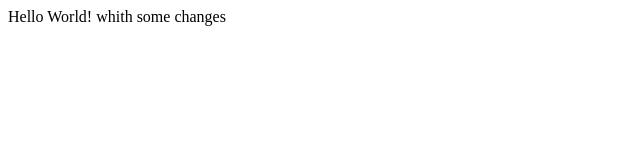
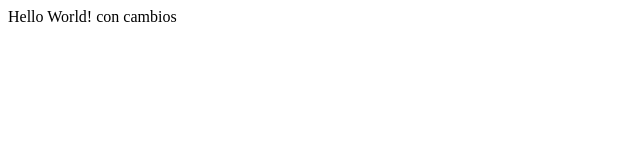
Before and after one commit to jovanyvelez/gitBranch, a plain HTML site: page index.html in a window 1280 px wide. Shown: the full height of the page, 0-640 px from the left. Drawn offline with Linux system fonts and the light colour scheme.

Commit message:
cambios en index.html

```diff
--- a/index.html
+++ b/index.html
@@ -5,6 +5,6 @@
 	<meta charset="utf-8">
 </head>
 <body>
-	Hello World! whith some changes
+	Hello World! con cambios
 </body>
 </html>
```
